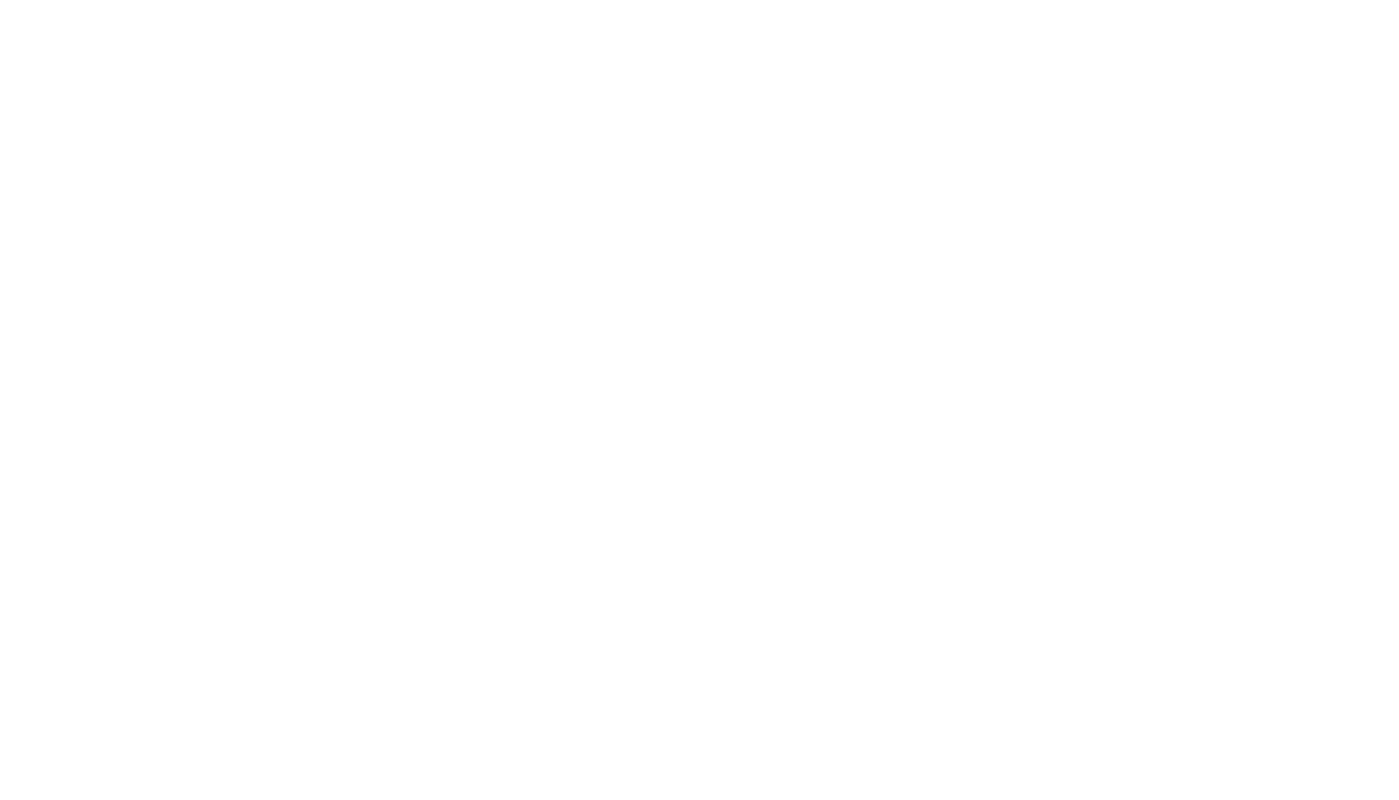
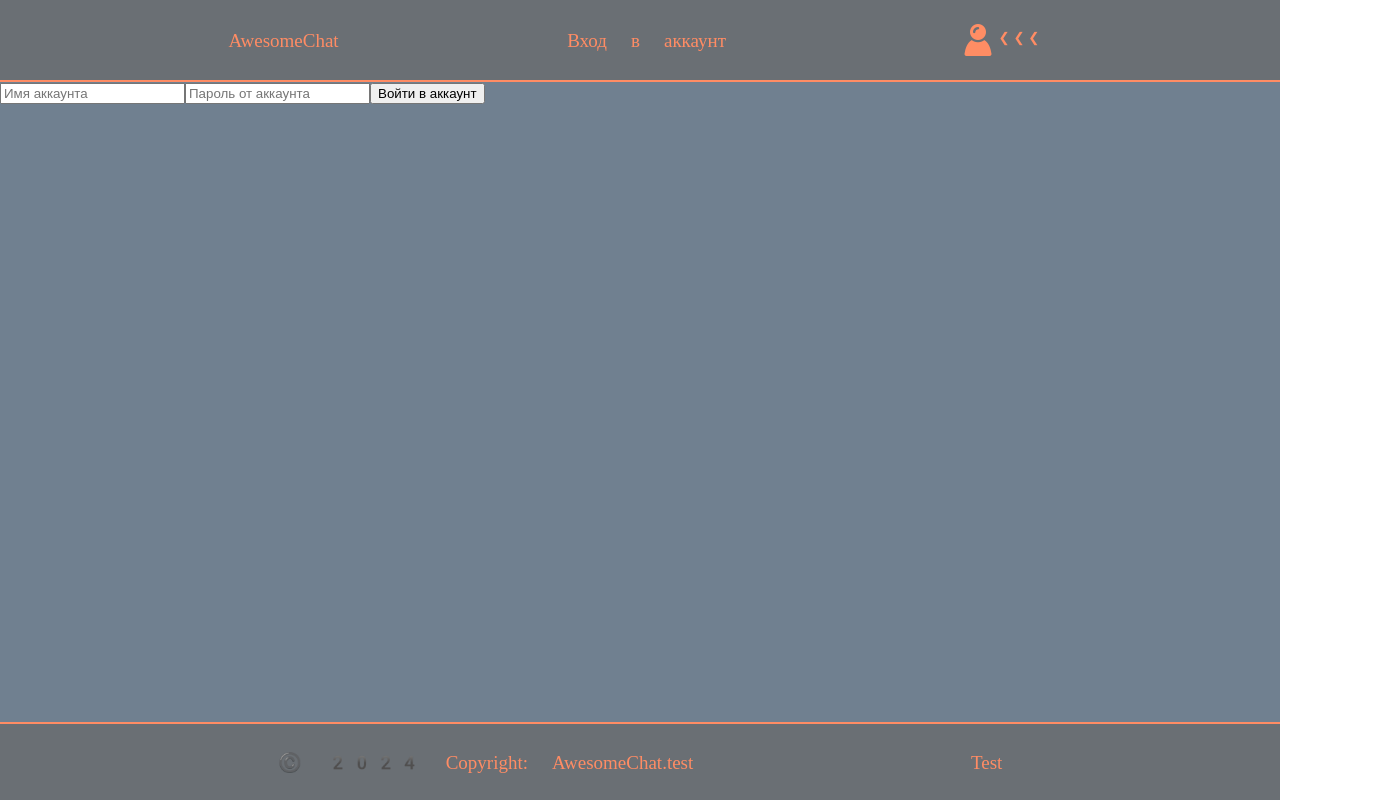
Before and after one commit to Marator2K07/Web-chat, a React (Create React App) app in the folder frontend/: page /login in a window 1280 px wide. Before the commit this address had no page. Shown: the whole page, 1399 px wide, since content can reach past the window. Built offline with nearby package versions, Linux system fonts and the light colour scheme.

Commit message:
Донастройка JWT идентификации.

```diff
--- a/frontend/src/App.js
+++ b/frontend/src/App.js
@@ -16,7 +16,7 @@ function App() {
     <div className="App">
         <BrowserRouter>
             <Routes>
-                <Route path='/signin' element={<SignInPage userInfo={userInfo}/>}/>
+                <Route path='/login' element={<SignInPage userInfo={userInfo}/>}/>
             </Routes>
         </BrowserRouter>
     </div>
--- a/frontend/src/components/Pages/SignInPage/SignInPage.jsx
+++ b/frontend/src/components/Pages/SignInPage/SignInPage.jsx
@@ -6,7 +6,7 @@ import DownBlock from '../../DownBlock/DownBlock'
 import MainBlock from '../../MainBlock/MainBlock'
 import ResponseErrorBlock from '../../ResponseErrorBlock/ResponseErrorBlock'
 
-const ApiUrl = 'http://127.0.0.1:8000/signin';
+const ApiUrl = 'http://127.0.0.1:8000/login';
 
 export default function SignInPage({userInfo, ...props}) {
     const [username, setUsername] = useState('');
```
Also changed, not shown: 2 other files (tests, documents, lock files or other folders).
